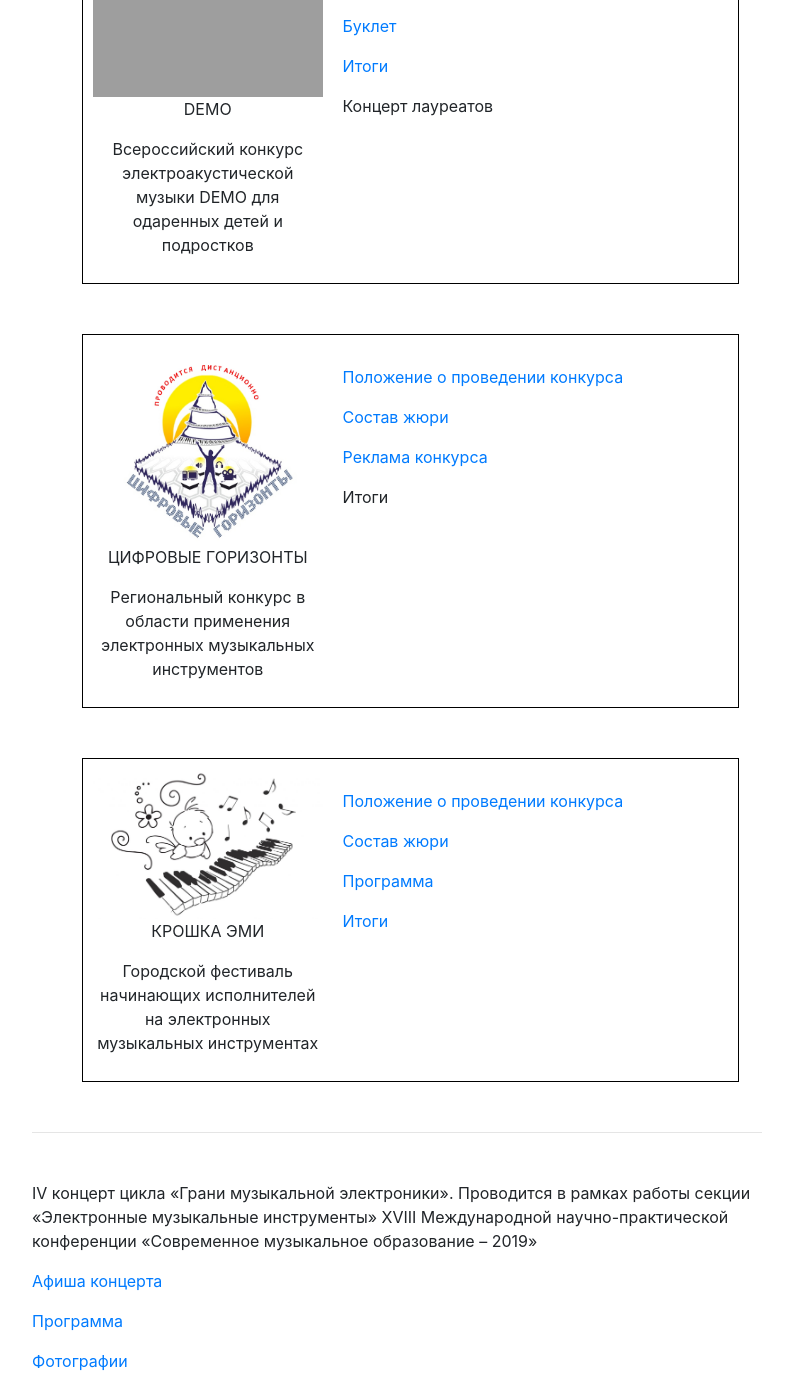
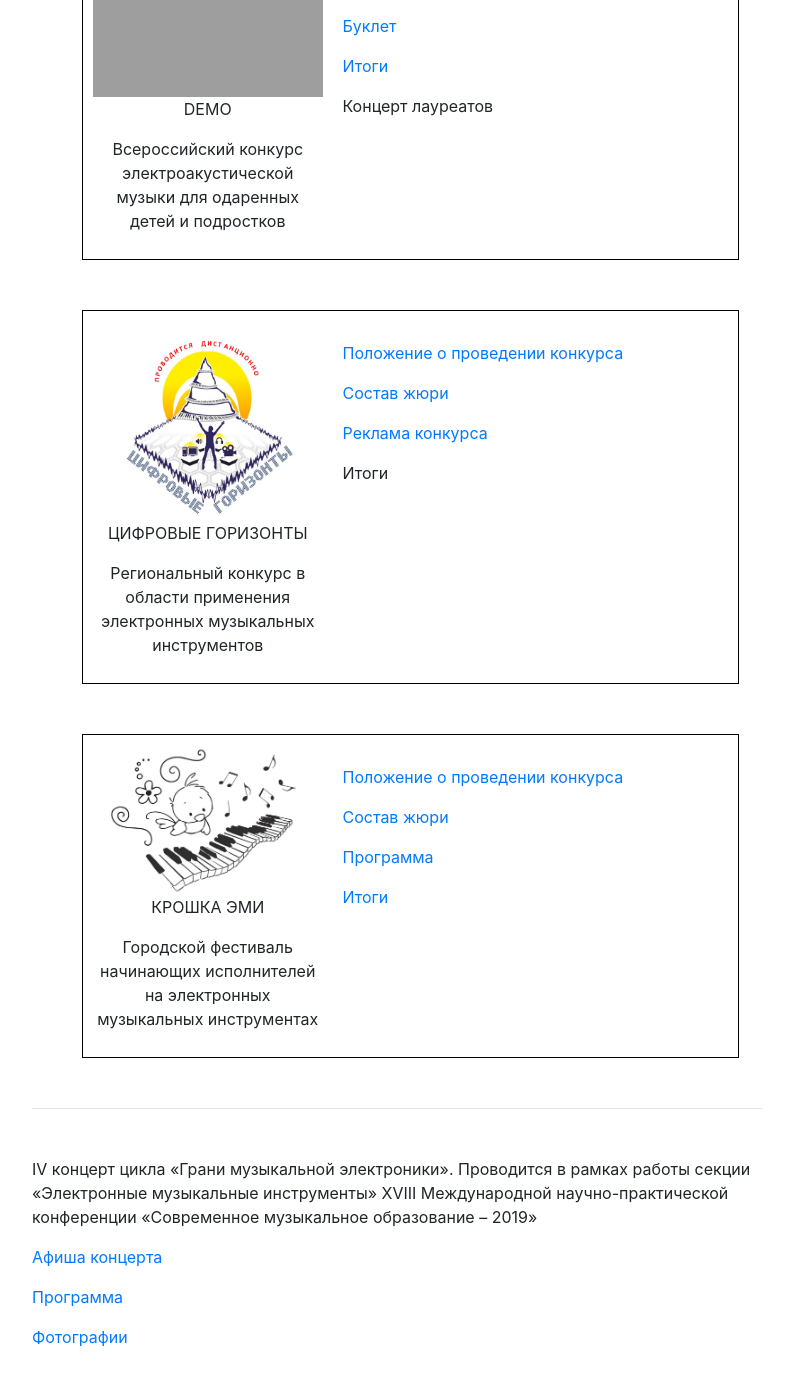
Before and after one commit to ArtemDavletov/Musica-integra-website, a Django app: page /children/ in a window 1280 px wide. Shown: the part 1440-2829 px from the top of the page, without its empty margins (243-1036 px from the left). After the commit the page ends 2787 px from the top, so only its background shows below. Run offline with Django 3.2, Linux system fonts and the light colour scheme; some libraries are stand-ins or nearby versions; grey boxes are pictures that could not be loaded.

Commit message:
Some changes
Correct text

```diff
--- a/templates/children.html
+++ b/templates/children.html
@@ -79,7 +79,7 @@
                                 <td width="250" valign="top" align="center">
                                     <a href="https://drive.google.com/file/d/1ofyyThDtPRH2yjNbxdUhd8sQbLzEp22z/view" target="_blank"><img src="../static/img/incubator/Эмблема%20конкурса%20DEMO.jpg" alt="ЭМБЛЕМА КОНКУРСА DEMO" style="width:100%"></a>
                                     <p align="center">DEMO</p>
-                                    <p align="center">Всероссийский конкурс электроакустической музыки DEMO для одаренных детей и подростков</p>
+                                    <p align="center">Всероссийский конкурс электроакустической музыки для одаренных детей и подростков</p>
                                 </td>
                                 <td valign="top" align="left">
                                     <p style="margin-top: 10px;"><a href="https://drive.google.com/file/d/155M1rnWupCOSYKKXRLyRIvap7ZuK0ceW/view" target="_blank">Положение о проведении конкурса</a></p>
```
